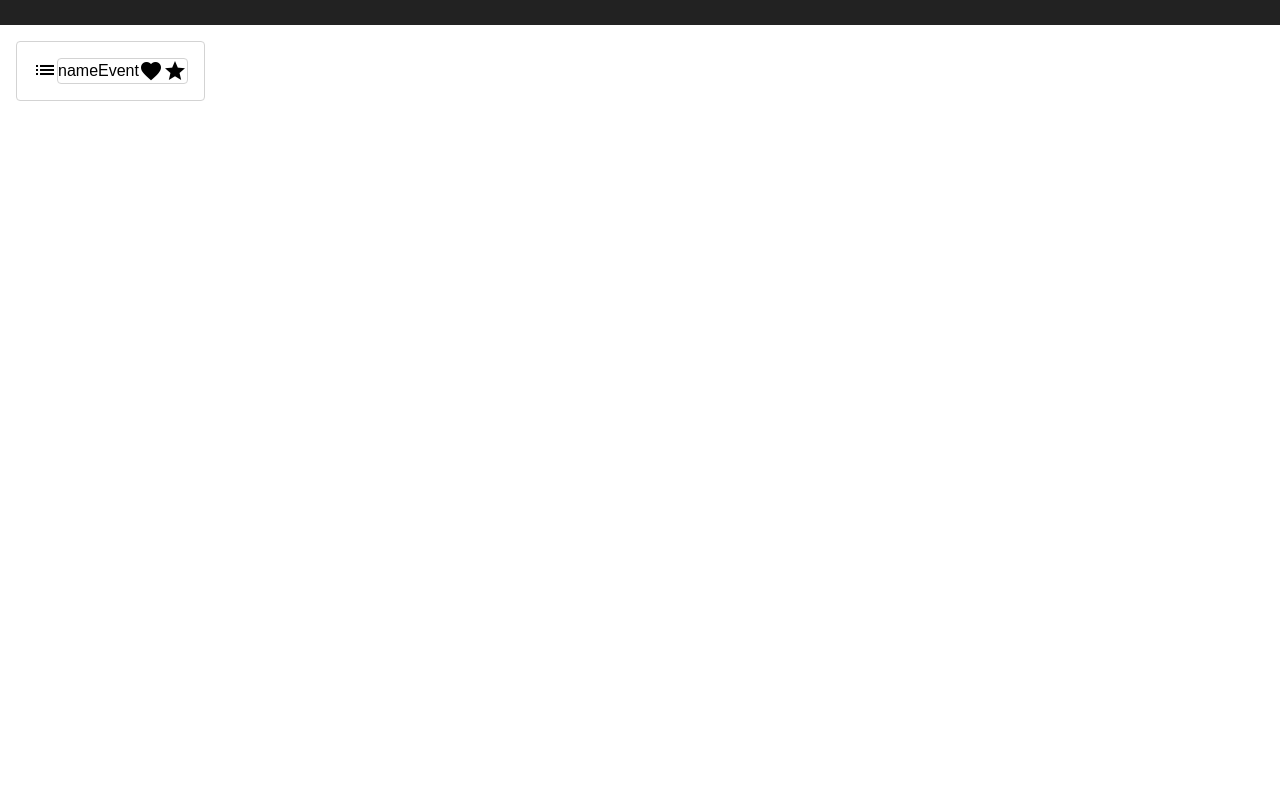
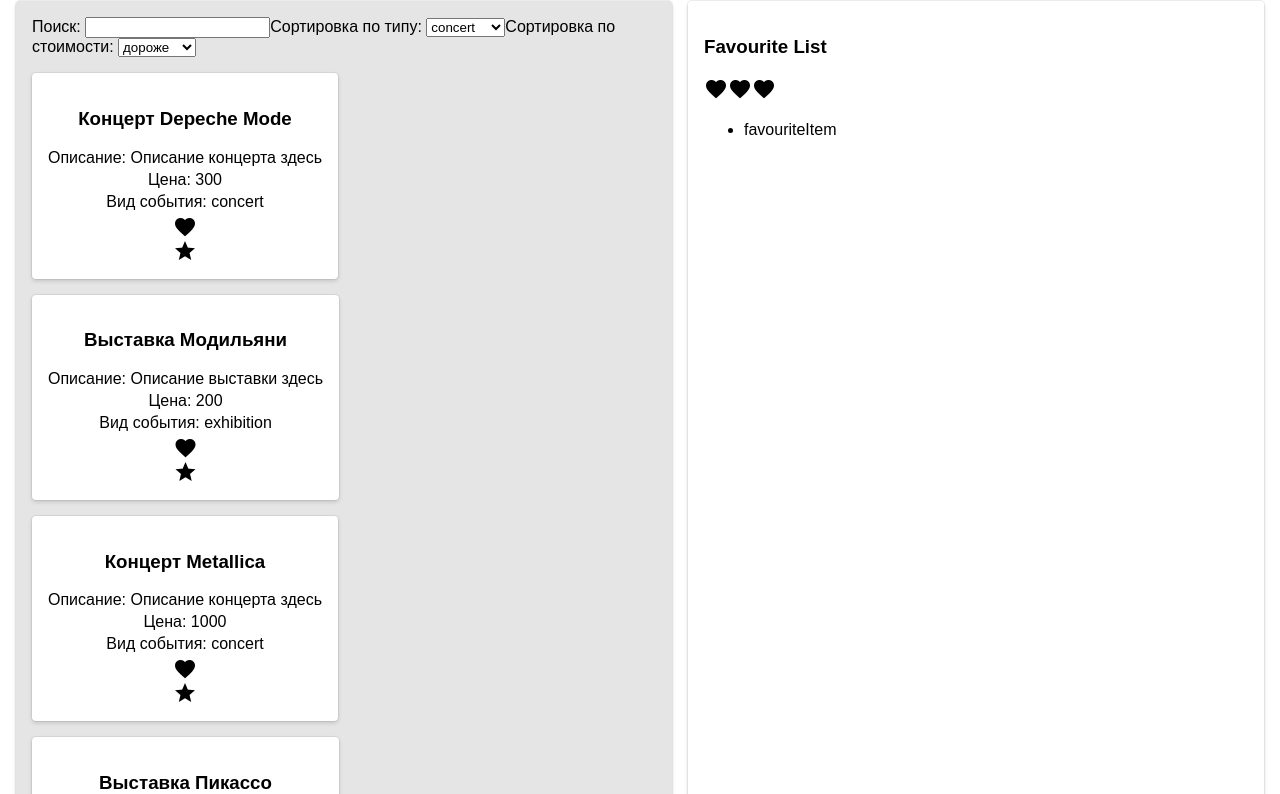
Before and after one commit to frontendbro/list-of-events, a React app: page / in a window 1280 px wide. Shown: the part 75-869 px from the top of the page. Before the commit the page ends 800 px from the top, so only its background shows below. Built offline with nearby package versions, Linux system fonts and the light colour scheme.

Commit message:
add list-events and favourite-list, template is done

```diff
--- a/src/components/App/index.css
+++ b/src/components/App/index.css
@@ -4,12 +4,12 @@
 }
 
 .wrapper{
+	display: flex;
 	padding: 16px;
 }
 
 .App-header {
 	background-color: #222;
-	padding: 20px;
 	color: white;
 	text-align: center;
 }
--- a/src/components/App/index.js
+++ b/src/components/App/index.js
@@ -1,17 +1,46 @@
 import React, { Component } from 'react';
 import './index.css';
 import EventsList from '../EventsList';
+import FavouriteList from '../FavouriteList';
 
 
 class App extends Component {
 	render() {
+		const data = [
+			{
+				title: "Концерт Depeche Mode",
+				description: "Описание концерта здесь",
+				price: 300,
+				type: "concert",
+			},
+			{
+				title: "Выставка Модильяни",
+				description: "Описание выставки здесь",
+				price: 200,
+				type: "exhibition",
+			},
+			{
+				title: "Концерт Metallica",
+				description: "Описание концерта здесь",
+				price: 1000,
+				type: "concert",
+			},
+			{
+				title: "Выставка Пикассо",
+				description: "Описание выставки здесь",
+				price: 1200,
+				type: "exhibition",
+			}
+		];
+
 		return (
 			<div className="App">
 				<header className="App-header">
 					<h1 className="App-title">List of events</h1>
 				</header>
 				<div className="wrapper">
-					<EventsList />
+					<EventsList eventListData = {data}/>
+					<FavouriteList />
 				</div>
 			</div>
 		);
--- /dev/null
+++ b/src/components/ControlPanel/index.js
@@ -0,0 +1,25 @@
+import React, { Component } from 'react';
+import './index.css';
+
+class ControlPanel extends Component {
+	render() {
+		return (
+			<div>
+				<span>Поиск: </span>
+				<input type="text"/>
+				<span>Сортировка по типу: </span>
+				<select name="" id="">
+					<option value="1">concert</option>
+					<option value="2">exhibition</option>
+				</select>
+				<span>Сортировка по стоимости: </span>
+				<select name="" id="">
+					<option value="1">дороже</option>
+					<option value="2">дешевле</option>
+				</select>
+			</div>
+		);
+	}
+}
+
+export default ControlPanel;
--- a/src/components/Event/index.css
+++ b/src/components/Event/index.css
@@ -1,6 +1,18 @@
 .event{
 	display: flex;
+	flex-direction: column;
 	align-items: center;
-	border: 1px solid #d3d3d3;
+	box-shadow: 0 2px 4px 0 rgba(0,0,0,0.15), 0 0 0 1px rgba(0,0,0,0.06);
+	background-color: #fff;
 	border-radius: 4px;
+	padding: 16px;
+	margin-right: 16px;
+	margin-bottom: 16px;
 }
+.event p{
+	margin: 0 0 4px 0;
+}
+.event i{
+	cursor: pointer;
+
+}
--- a/src/components/Event/index.js
+++ b/src/components/Event/index.js
@@ -4,11 +4,14 @@
 class Event extends Component {
 	render() {
 		return (
-			<div className="event">
-				nameEvent
+			<li className="event">
+				<h3>{this.props.title}</h3>
+				<p>Описание: {this.props.description}</p>
+				<p>Цена: {this.props.price}</p>
+				<p>Вид события: {this.props.type}</p>
 				<i class="material-icons">favorite</i>
 				<i class="material-icons">grade</i>
-			</div>
+			</li>
 		);
 	}
 }
--- a/src/components/EventsList/index.css
+++ b/src/components/EventsList/index.css
@@ -1,6 +1,16 @@
+.events-wrap{
+	display: flex;
+	flex-direction: column;
+	max-width: 50%;
+	margin-right: 16px;
+	padding: 16px;
+	box-shadow: 0 2px 4px 0 rgba(0,0,0,0.15), 0 0 0 1px rgba(0,0,0,0.06);
+	border-radius: 4px;
+	background-color: #e5e5e5;
+}
 .events-list{
 	display: inline-flex;
-	border: 1px solid #d3d3d3;
-	border-radius: 4px;
-	padding: 16px;
+	justify-content: flex-start;
+	flex-wrap: wrap;
+	padding: 0;
 }
--- a/src/components/EventsList/index.js
+++ b/src/components/EventsList/index.js
@@ -1,13 +1,18 @@
 import React, { Component } from 'react';
 import './index.css';
+import ControlPanel from '../ControlPanel';
 import Event from '../Event';
 
 class EventsList extends Component {
 	render() {
 		return (
-			<div className="events-list">
-				<i class="material-icons">list</i>
-				<Event />
+			<div className="events-wrap">
+				<ControlPanel />
+				<ul className="events-list">
+					{this.props.eventListData.map((event, i) =>
+						<Event key={i} title={event['title']} description={event['description']} price={event['price']} type={event['type']}/>
+					)}
+				</ul>
 			</div>
 		);
 	}
--- /dev/null
+++ b/src/components/FavouriteList/index.css
@@ -0,0 +1,11 @@
+.favourite-wrap{
+	box-shadow: 0 2px 4px 0 rgba(0,0,0,0.15), 0 0 0 1px rgba(0,0,0,0.06);
+	flex-grow: 1;
+	border-radius: 4px;
+	padding: 16px;
+}
+.favourite-list{
+	display: flex;
+	flex-direction: column;
+
+}
--- /dev/null
+++ b/src/components/FavouriteList/index.js
@@ -0,0 +1,21 @@
+import React, { Component } from 'react';
+import './index.css';
+
+class FavouriteList extends Component {
+	render() {
+		return (
+			<div className="favourite-wrap">
+				<h3>Favourite List</h3>
+				<i class="material-icons">favorite</i>
+				<i class="material-icons">favorite</i>
+				<i class="material-icons">favorite</i>
+				<ul className="favourite-list">
+					<li>favouriteItem</li>
+				</ul>
+			</div>
+
+		);
+	}
+}
+
+export default FavouriteList;
```
Also changed, not shown: src/components/ControlPanel/index.css (added).
